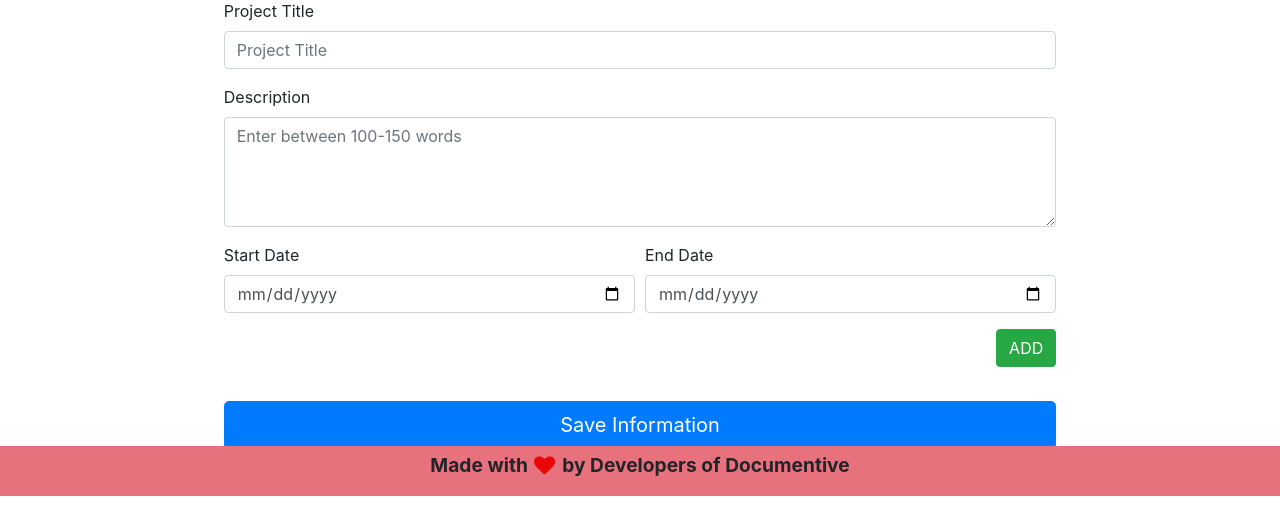
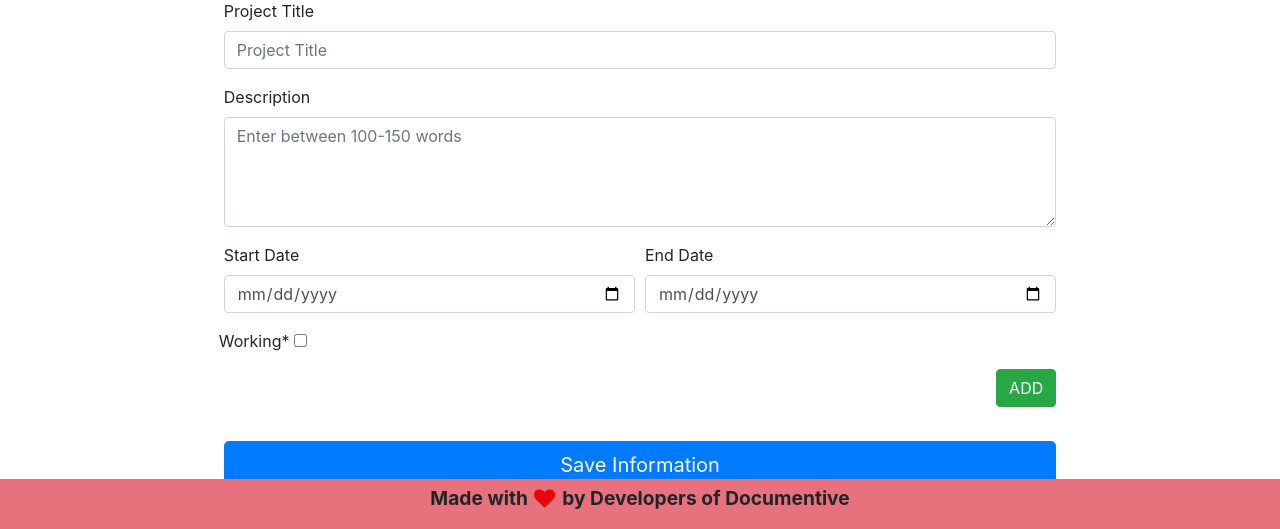
Before and after one commit to Documentive/TemplateBuddy-Old, a Flask app: page /projects in a window 1280 px wide. Shown: the part 304-833 px from the top of the page. Before the commit the page ends 800 px from the top, so only its background shows below. Run offline with Flask 2, Linux system fonts and the light colour scheme; the visitor is signed in with stand-in values (Sample User, id 1); data that the repository does not hold is empty; some libraries are stand-ins or nearby versions.

Commit message:
Add Working checkbox

```diff
--- a/templates/projects.html
+++ b/templates/projects.html
@@ -69,6 +69,7 @@
                             <label for="edate">End Date</label>
                             <input type="date" class="form-control addedate end_dates_proj" id="edate">
                             </div>
+                            <p>Working*  <input type="checkbox" onclick = "disableFunc()" id="myCheck"> </p>
 
                         </div>
 
```
